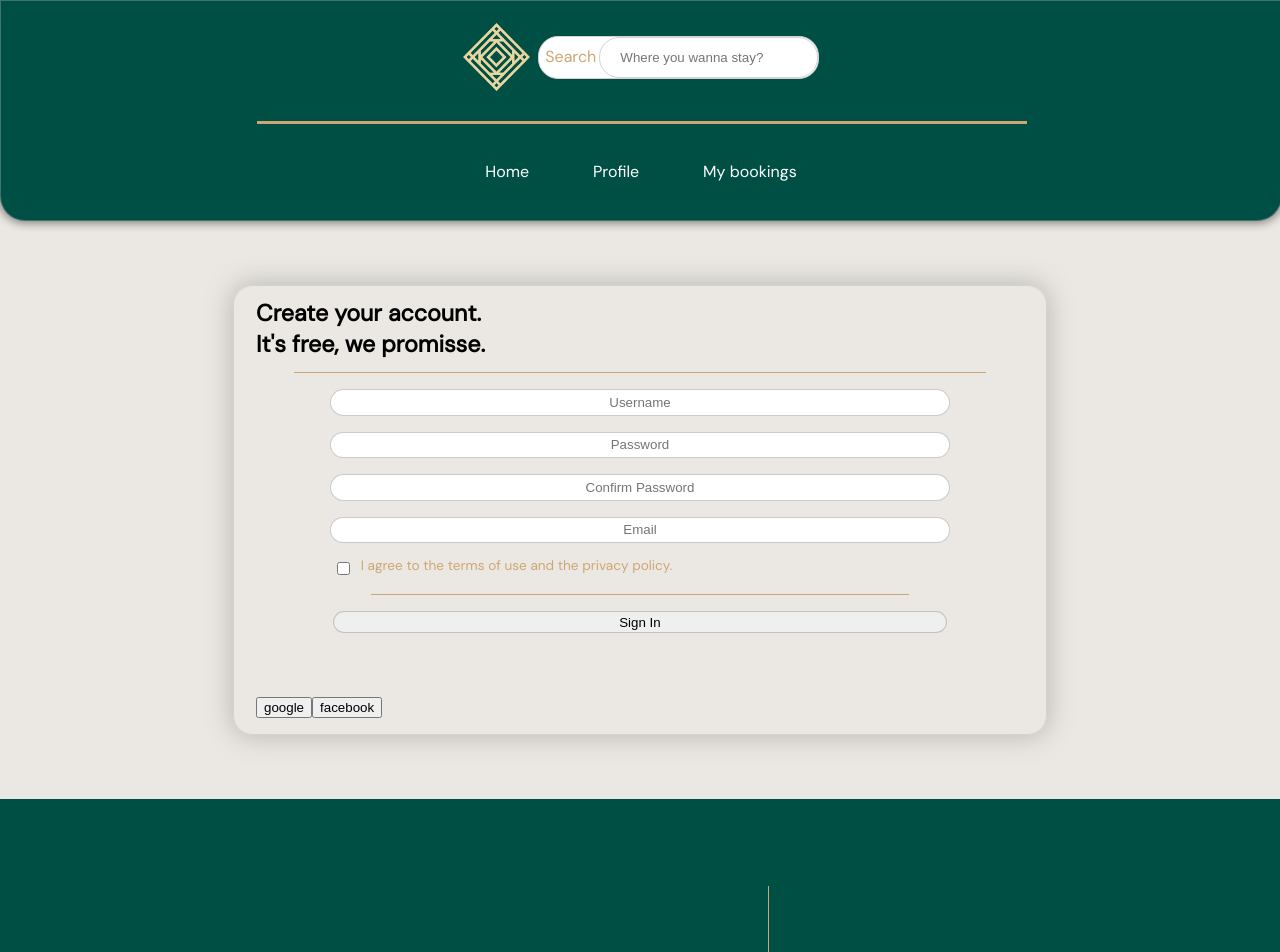
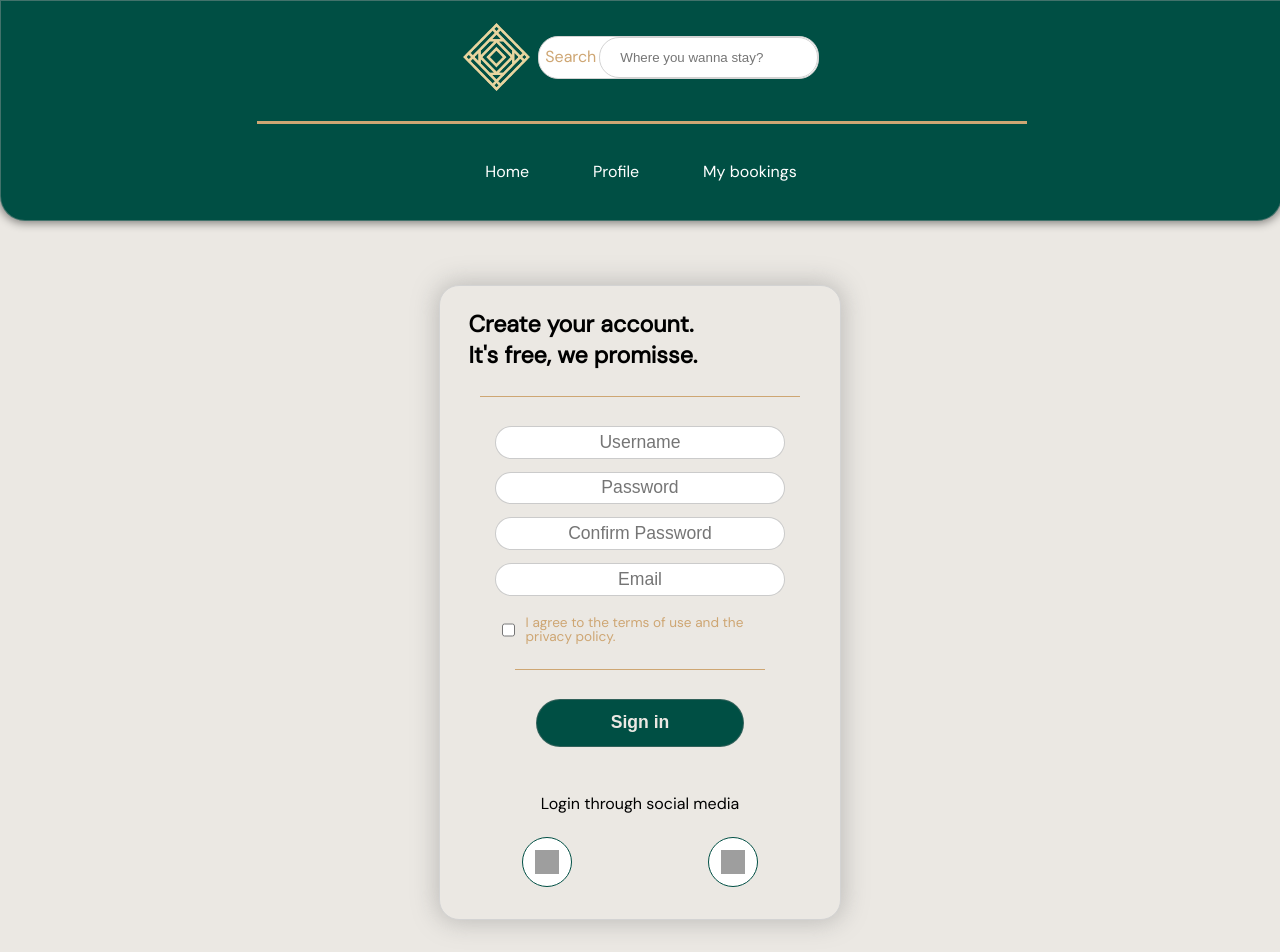
Before and after one commit to fellipefontanez/react-hotel-website, a React (Vite) app: page /profile in a window 1280 px wide. Shown: the top 952 px of the page. Built offline with nearby package versions, Linux system fonts and the light colour scheme; grey boxes are pictures that could not be loaded.

Commit message:
Sign in page finalized

```diff
--- a/public/style/login-form.css
+++ b/public/style/login-form.css
@@ -3,6 +3,8 @@
     --verde: #004F44;
     --dourado: #CEA673;
 }
+
+/* Containers */
 .formContainer{
     width: 60%;
     height: auto;
@@ -13,51 +15,117 @@
     box-shadow: 0 0 25px 3px rgba(124, 124, 124, 0.398);
     padding: 1rem 1.4rem;
     border-radius: 20px;
+    background-color: #EBE8E3;
 }
 .loginContainer{
     width: 100%;
     height: auto;
     display: flex;
     flex-direction: column;
-    gap: 4rem;
-    justify-content: space-between;
+    gap: 2rem;
 }
-.inputFields{
-    display: flex;
-    flex-direction: column;
-    gap: 1rem;
-}
+/* Form header text */
 .firstHeader{
-    margin-bottom: -8px !important;
+    margin-bottom: -13px !important;
+    margin-top: .7rem !important;
 }
 .formHeader{
     font-size: 1.45rem;
     color: black;
     font-weight: bold;
+    margin: .5rem 0 0 .4rem;
 }
+/* Lines - Style */
 .lineHeader, .lineBottom{
     border-bottom: 1px solid;
     width: 90%;
     margin: auto;
     background-color: var(--dourado);
 }
+.lineHeader{
+    margin: 1rem auto;
+}
 .lineBottom{
     width: 70%;
+    margin: 0 auto 1rem;
+}
+/* Inputs */
+.inputFields{
+    display: flex;
+    flex-direction: column;
+    gap: .8rem;
 }
 .inputFields > input{
     border: 1px solid rgba(124, 124, 124, 0.398);
     border-radius: 25px;
-    height: 1.4rem;
+    height: 1.8rem;
     text-align: center;
     width: 80%;
     margin: auto;
+    font-size: 1.1rem;
 }
 .confirmation{
     display: flex;
     gap: .5rem;
     width: 80%;
-    margin: auto;
+    margin: .5rem auto .8rem;
 }
 .confirmation > p{
     font-size: .85rem;
 }
+/* Sign in button */
+.signin{
+    width: 13rem !important;
+    height: 3rem !important;
+    background-color: var(--verde);
+    color: var(--dourado2);
+    font-weight: bold;
+}
+/* Social media login buttons */
+.socialMediaContainer{
+    display: grid;
+    grid-template-columns: 1fr;
+    grid-template-rows: 1fr 1fr;
+    gap: .5rem;
+    margin-bottom: 1rem;
+}
+.socialTextContainer{
+    display: flex;
+    justify-content: center;
+    align-items: center;
+}
+.socialMediaButtons{
+    display: flex;
+    gap: 1rem;
+}
+.google, .facebook{
+    width: 3rem;
+    height: 3rem;
+    border: 1px solid var(--verde);
+    margin: auto;
+    display: flex;
+    align-items: center;
+    justify-content: flex-start;
+    border-radius: 50%;
+    background-color: white;
+}
+.containerBtns > img, .containerBtns > img {
+    width: 1.5rem;
+    height: 1.5rem;
+}
+.containerBtns{
+    display: flex;
+    gap: 1.3rem;
+    width: auto;
+    margin: auto;
+}
+.socialText{
+    align-self: center;
+    color: black;
+}
+
+@media only screen and (min-width: 593px){
+    .formContainer{
+        width: 22.25rem;
+    }
+}
--- a/src/pages/Login-Form.jsx
+++ b/src/pages/Login-Form.jsx
@@ -17,12 +17,26 @@ export default function LoginForm() {
                             <p>I agree to the terms of use and the privacy policy.</p>
                         </div>
                         <div className="lineBottom"></div>
-                    <input type="button" value="Sign In" />
+                        <input type="submit" value="Sign in" className='signin'/>
+                </div>
+                <div className="socialMediaContainer">
+                    <div className="socialTextContainer">
+                        <p className='socialText'>Login through social media</p>
                     </div>
                     <div className="socialMediaButtons">
-                    <input type="button" value="google" />
-                    <input type="button" value="facebook" />
+                        <div className="google">
+                            <div className="containerBtns">
+                                <img src="https://cdn2.iconfinder.com/data/icons/social-icons-33/128/Google-512.png" alt="google icon" />
                             </div>
+                        </div>
+                        <div className="facebook">
+                            <div className="containerBtns">
+                                <img src="https://cdn2.iconfinder.com/data/icons/social-media-2285/512/1_Facebook_colored_svg_copy-512.png" alt="facebook-icon" />
+                            </div>
+                        </div>
+                    </div>
+                </div>
+
             </div>
         </div>
     )
```
Lines whose indentation alone changed are shown as unchanged.
